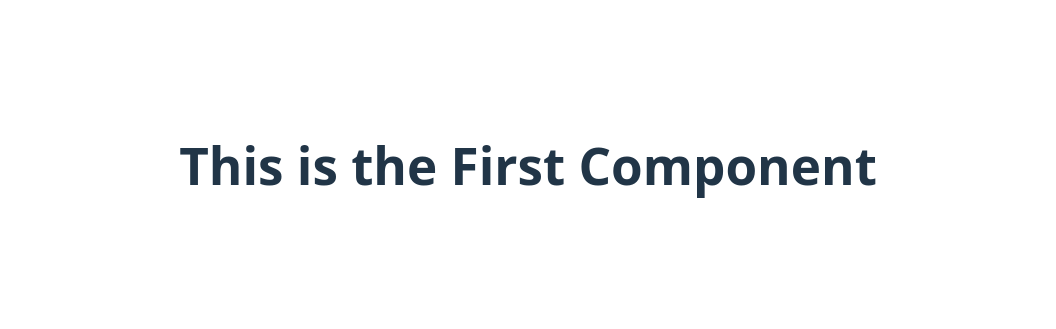
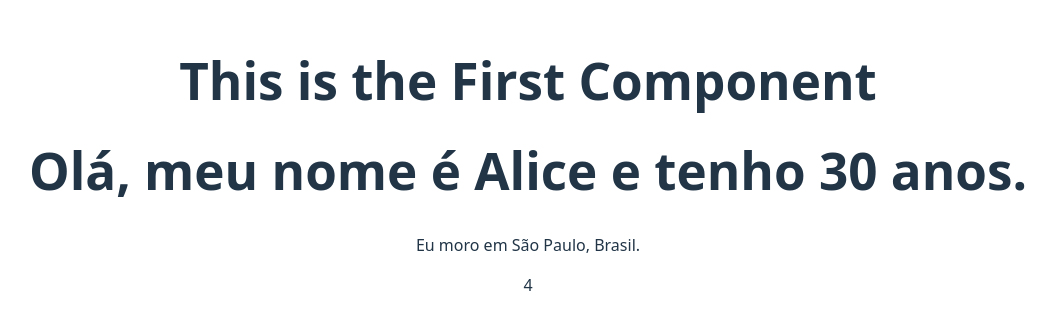
Before and after one commit to andre10dias/react-fundamentals, a React (Vite) app in the folder fundamentos/: page / in a window 1280 px wide. Shown: the part 235-564 px from the top of the page, without its empty margins (112-1168 px from the left). Built offline with nearby package versions, Linux system fonts and the light colour scheme.

Commit message:
Template Expressions

```diff
--- a/fundamentos/src/App.jsx
+++ b/fundamentos/src/App.jsx
@@ -1,10 +1,12 @@
 import './App.css'
 import FirstComponent from './components/FirstComponent'
+import TemplateExpressions from './components/TemplateExpressions'
 
 function App() {
   return (
     <>
       <FirstComponent />
+      <TemplateExpressions />
     </>
   )
 }
--- /dev/null
+++ b/fundamentos/src/components/TemplateExpressions.jsx
@@ -0,0 +1,20 @@
+const TemplateExpressions = () => {
+    const name = "Alice";
+    const age = 30;
+    const message = `Olá, meu nome é ${name} e tenho ${age} anos.`;
+    const data = {
+        city: "São Paulo",
+        country: "Brasil"
+    };
+
+    return (
+        <>
+            <h1>{message}</h1>
+            <p>Eu moro em {data.city}, {data.country}.</p>
+            <p>{console.log("Executando javascript no template jsx")}</p>
+            <p>{2 + 2}</p>
+        </>
+    );
+}
+
+export default TemplateExpressions;
```
